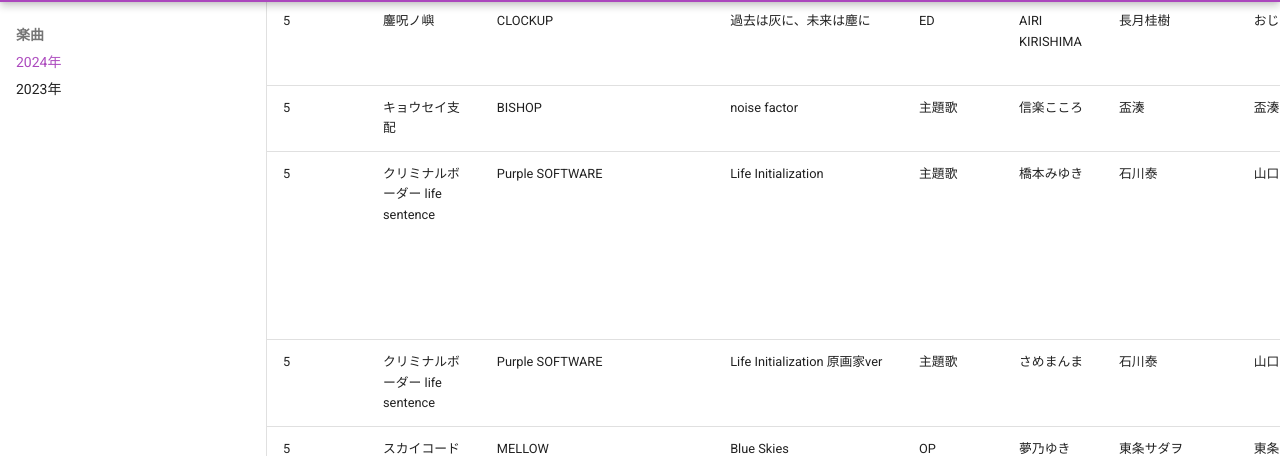
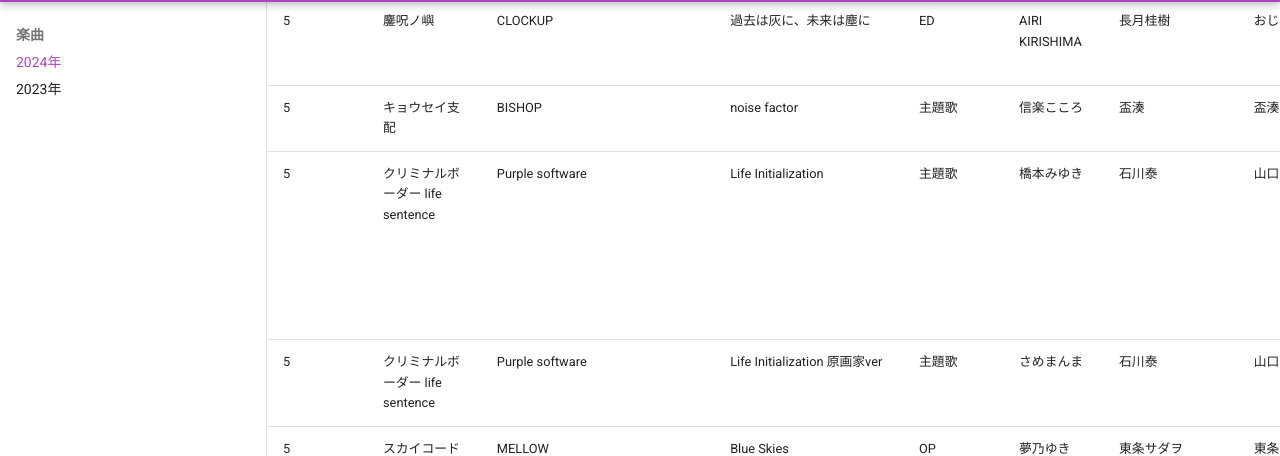
Before and after one commit to onihusube/ensonglog, an MkDocs documentation site: the page built from docs/2024/楽曲.md, in a window 1280 px wide and 900 px high, scrolled down 8351 px. Shown: the part 94-550 px from the top of the window. Built offline with MkDocs 1.6.1 and Material for MkDocs 9.7.7, drawn with Linux system fonts in a browser that asks for light colours; emoji names are drawn with the system emoji font; comment, search, counter and statistics services are not loaded.

Commit message:
微修正

```diff
--- a/docs/2024/楽曲.md
+++ b/docs/2024/楽曲.md
@@ -84,8 +84,8 @@
 | 5 | 鏖呪ノ嶼 | CLOCKUP | Love to Hate You | OP | Grayson Voltaire & Tiguan Jones | Grayson Voltaire & Tiguan Jones | Grayson Voltaire & Tiguan Jones | Grayson Voltaire & Tiguan Jones | [:fontawesome-brands-itunes:](https://music.apple.com/jp/album/love-to-hate-you/1757920296?i=1757920620)/[:fontawesome-brands-spotify:](https://open.spotify.com/intl-ja/track/58sDjuK1wk21wApILCXqzm?si=7UG4prhDRsuMPL4fX97nwg&nd=1&dlsi=8306a262f29046e0) | | [:fontawesome-brands-youtube:](https://www.youtube.com/watch?v=8sqhretcaQc) |
 | 5 | 鏖呪ノ嶼 | CLOCKUP | 過去は灰に、未来は塵に | ED | AIRI KIRISHIMA | 長月桂樹 | おじさん | | ソフマップ特典「オリジナルサウンドトラックCD」 | MIX,マスタリング: ほたろと |
 | 5 | キョウセイ支配 | BISHOP | noise factor | 主題歌 | 信楽こころ | 盃湊 | 盃湊 | | | | [:octicons-video-16:](https://emdb.info/video/kyosei-shihai-pv/) |
-| 5 | クリミナルボーダー life sentence | Purple SOFTWARE | Life Initialization | 主題歌 | 橋本みゆき | 石川泰 | 山口たこ | 山口たこ | クリミナルボーダー life sentence 主題歌入りサウンドトラック</br>クリミナルボーダー complete box 主題歌入りサウンドトラックDLカード | | [:fontawesome-brands-youtube:](https://www.youtube.com/watch?v=Juhwwfa0dx0) |
-| 5 | クリミナルボーダー life sentence | Purple SOFTWARE | Life Initialization 原画家ver | 主題歌 | さめまんま | 石川泰 | 山口たこ | 山口たこ | | | [:fontawesome-brands-youtube:](https://www.youtube.com/watch?v=bUIZEQJkF_I) |
+| 5 | クリミナルボーダー life sentence | Purple software | Life Initialization | 主題歌 | 橋本みゆき | 石川泰 | 山口たこ | 山口たこ | クリミナルボーダー life sentence 主題歌入りサウンドトラック</br>クリミナルボーダー complete box 主題歌入りサウンドトラックDLカード | | [:fontawesome-brands-youtube:](https://www.youtube.com/watch?v=Juhwwfa0dx0) |
+| 5 | クリミナルボーダー life sentence | Purple software | Life Initialization 原画家ver | 主題歌 | さめまんま | 石川泰 | 山口たこ | 山口たこ | | | [:fontawesome-brands-youtube:](https://www.youtube.com/watch?v=bUIZEQJkF_I) |
 | 5 | スカイコード | MELLOW | Blue Skies | OP | 夢乃ゆき | 東条サダヲ | 東条サダヲ | 東条サダヲ | スカイコード Original Sound Track | | [:fontawesome-brands-youtube:](https://www.youtube.com/watch?v=vr4K5W8tJ2k) |
 | 5 | スカイコード | MELLOW | シンデレラ | 挿入歌 | 八花 | 東条サダヲ | 東条サダヲ | 東条サダヲ | スカイコード Original Sound Track | | [:fontawesome-brands-youtube:](https://www.youtube.com/watch?v=Gv4qieX_IJo) |
 | 5 | スカイコード | MELLOW | ギフト | ED(天使) | 優莉 | 東条サダヲ | 東条サダヲ | 東条サダヲ | スカイコード Original Sound Track | | [:fontawesome-brands-youtube:](https://www.youtube.com/watch?v=Gv4qieX_IJo) |
```
